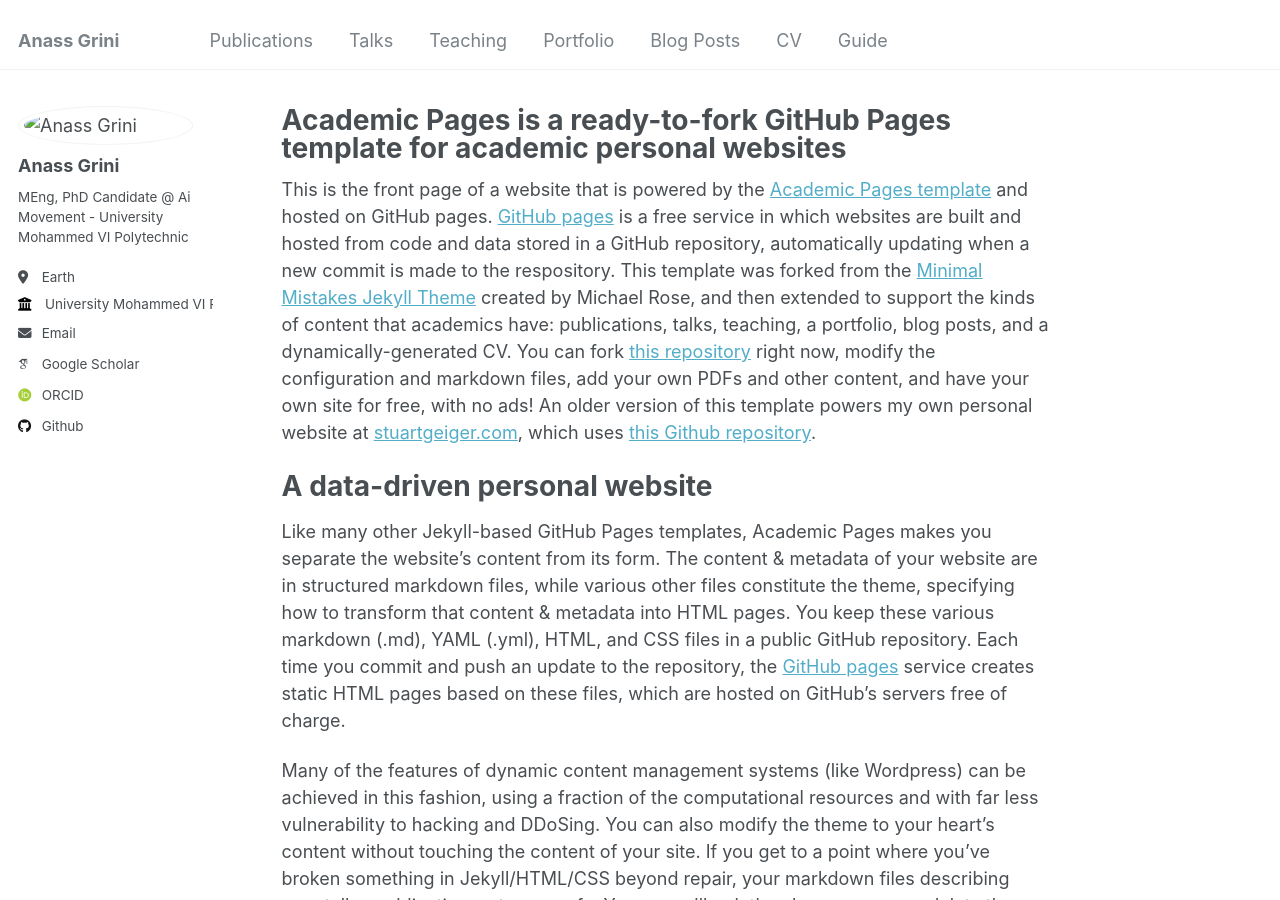
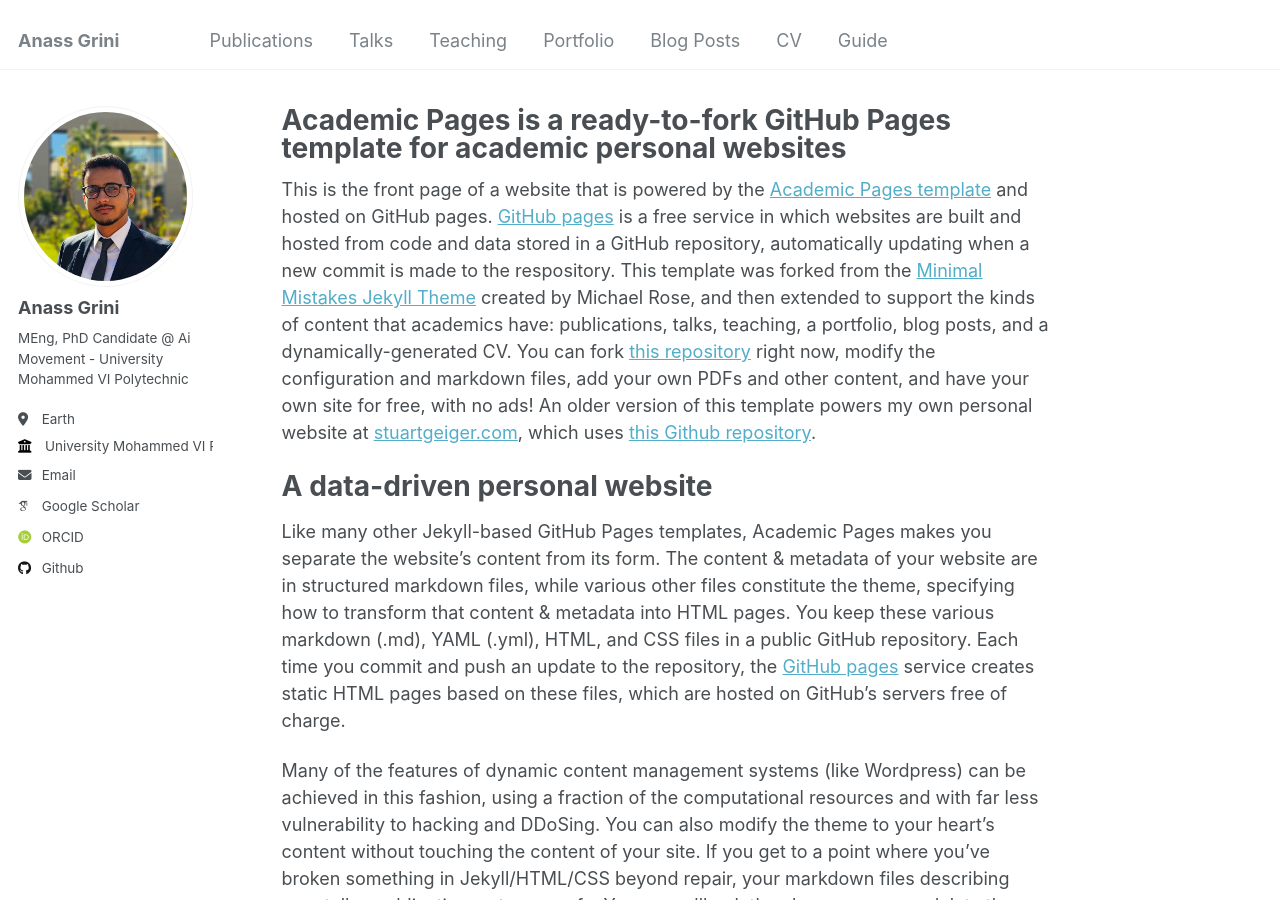
Before and after one commit to Taylor-X01/taylor-x01.github.io, a Jekyll site: the page built from _pages/about.md, in a window 1280 px wide and 900 px high. Built offline with Jekyll 4.4.1, drawn with Linux system fonts in a browser that asks for light colours; some web fonts are replaced.

Commit message:
Update Info

```diff
--- a/_config.yml
+++ b/_config.yml
@@ -21,7 +21,7 @@
 #               Additional customization can be done by editing /_includes/author-profile.html
 author:
   # Biographic information
-  avatar           : images/Anass_GRINI.jpg
+  avatar           : "Anass_GRINI.jpg"
   name             : "Anass Grini"
   pronouns         : # example: "she/her"
   bio              : "MEng, PhD Candidate @ Ai Movement - University Mohammed VI Polytechnic"
```
